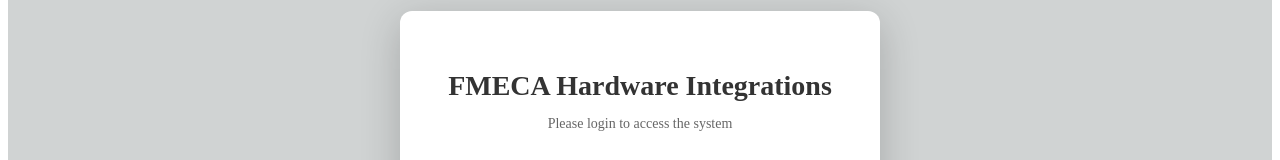
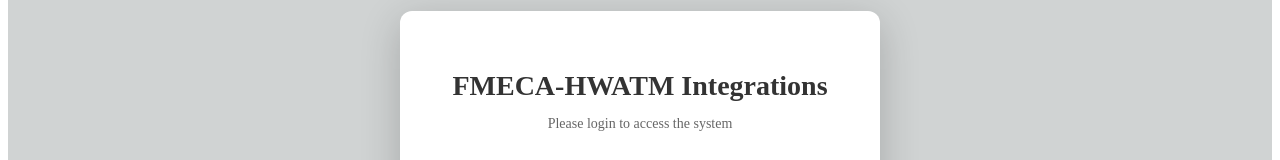
Before and after one commit to Powersoft19-ATM/FMECA_HWATM, a React (Vite) app in the folder frontend/: page / in a window 1280 px wide. Shown: the part 177-337 px from the top of the page. Built offline with nearby package versions, Linux system fonts and the light colour scheme.

Commit message:
updated names

```diff
--- a/frontend/src/App.jsx
+++ b/frontend/src/App.jsx
@@ -217,7 +217,7 @@ function App() {
   return (
     <div className="app-container">
       <nav className="navbar">
-        <div className="navbar-brand">FMECA Hardware Integrations</div>
+        <div className="navbar-brand">FMECA-HWATM Integrations</div>
         <div className="navbar-user">
           <span>Welcome, {userDetails?.full_name || user}</span>
           {userDetails?.role === "admin" && (
--- a/frontend/src/components/Login.jsx
+++ b/frontend/src/components/Login.jsx
@@ -59,7 +59,7 @@ function Login({ onLogin }) {
   return (
     <div className="login-container">
       <div className="login-box">
-        <h1 className="login-title">FMECA Hardware Integrations</h1>
+        <h1 className="login-title">FMECA-HWATM Integrations</h1>
         <p className="login-subtitle">
           {isRegistering
             ? "Create a new account"
```
Also changed, not shown: 1 other file (tests, documents, lock files or other folders).
